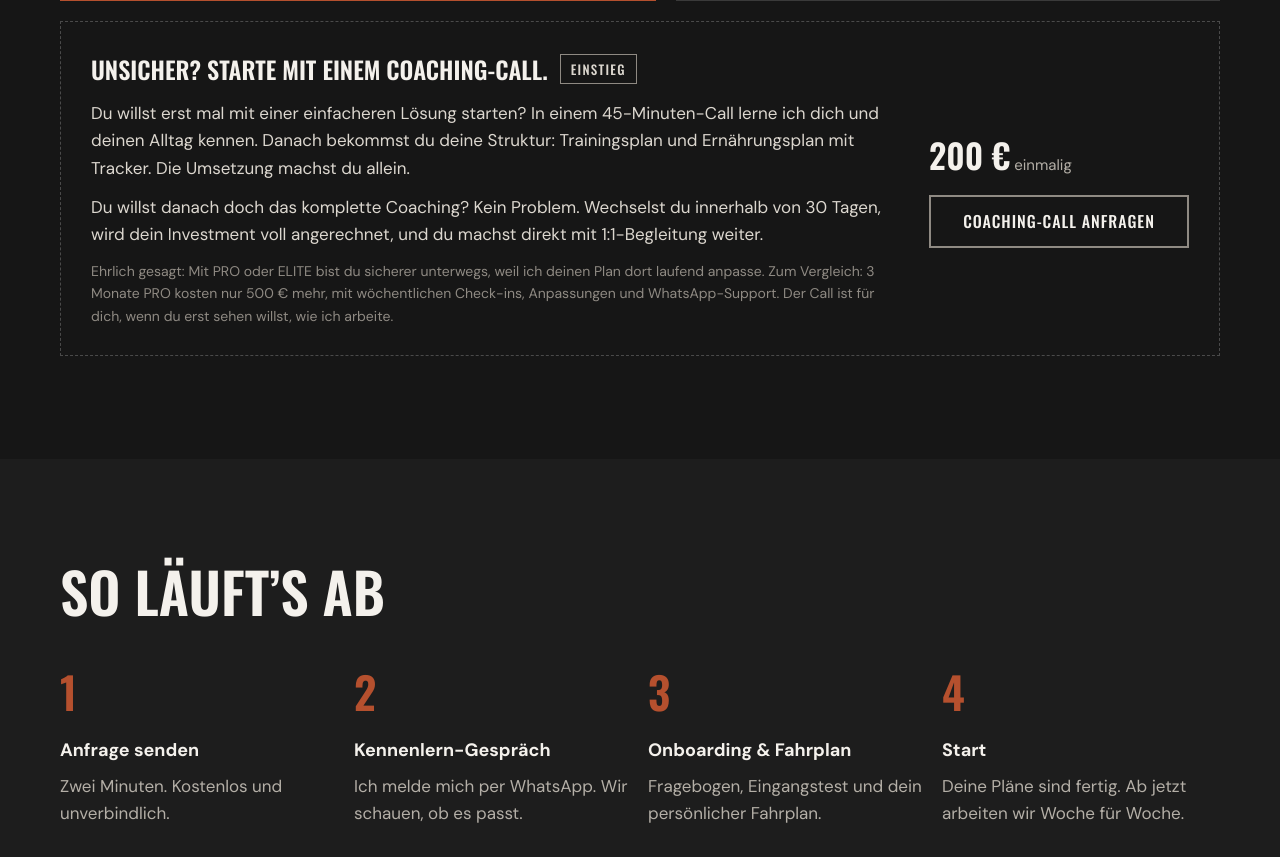
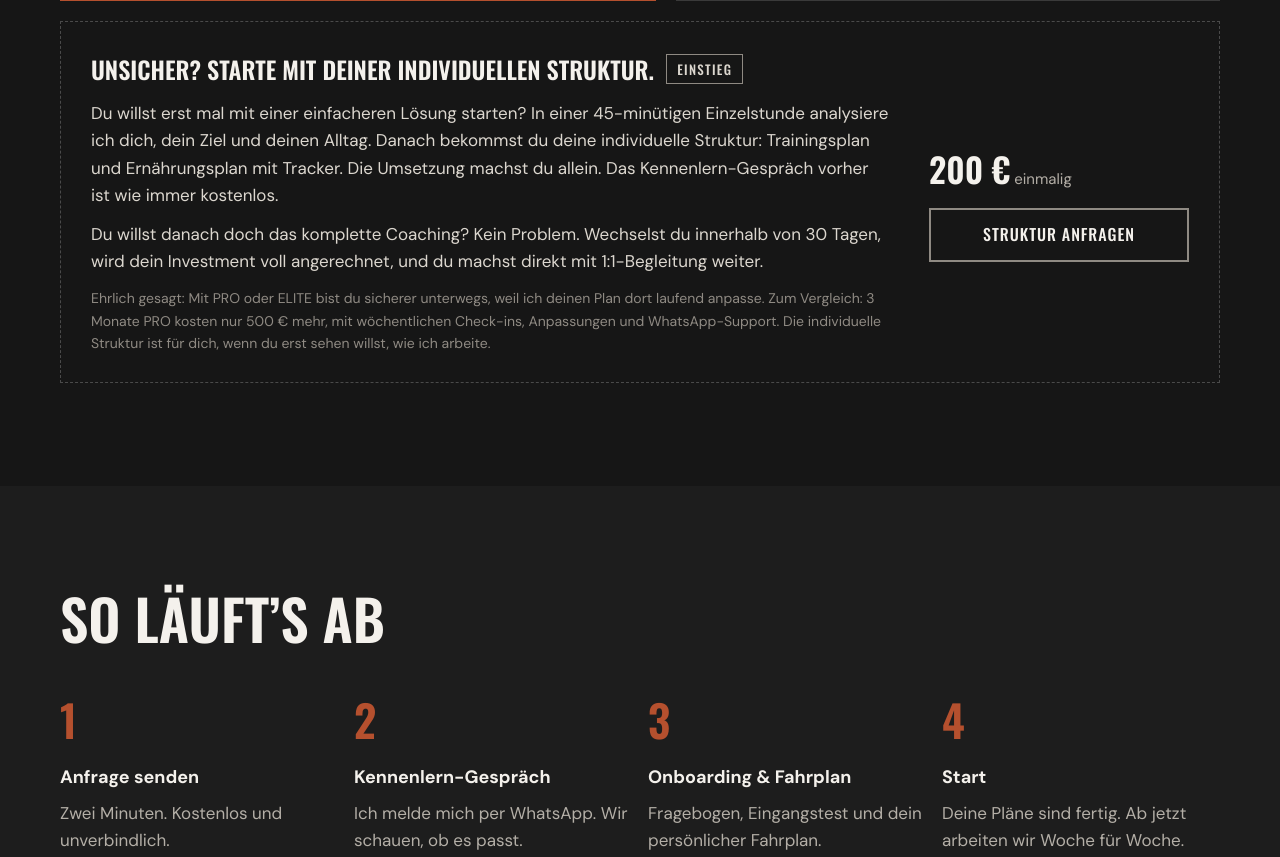
Before and after one commit to dominique-collab/fighting-shape-website, a plain HTML site: page index.html in a window 1280 px wide. Shown: the part 9993-10850 px from the top of the page. Drawn offline with Linux system fonts and the light colour scheme.

Commit message:
Einstiegsangebot heißt jetzt Individuelle Struktur (Einzelstunde statt Call)
Co-Authored-By: Claude Opus 5.5 <noreply@anthropic.com>
Claude-Session: https://claude.ai/code/session_01HwhiYZnF2Bmdezsp4uZYrL

```diff
--- a/index.html
+++ b/index.html
@@ -332,16 +332,16 @@ summary::marker{color:#D9734F}
 <div style="border: 1px dashed #4A4A4A; background: #161616; padding: 28px 30px; display: flex; flex-wrap: wrap; gap: 24px 40px; align-items: center">
 <div style="flex: 1 1 480px; min-width: 0; display: flex; flex-direction: column; gap: 12px">
 <div style="display: flex; align-items: center; gap: 12px; flex-wrap: wrap">
-<div style="font-family: 'Oswald', sans-serif; font-weight: 600; font-size: 24px; text-transform: uppercase">Unsicher? Starte mit einem Coaching-Call.</div>
+<div style="font-family: 'Oswald', sans-serif; font-weight: 600; font-size: 24px; text-transform: uppercase">Unsicher? Starte mit deiner individuellen Struktur.</div>
 <div style="border: 1px solid #8F8A83; color: #DCD7CF; font-family: 'Oswald', sans-serif; font-size: 13px; letter-spacing: 0.1em; padding: 4px 10px">EINSTIEG</div>
 </div>
-<p style="margin: 0; color: #DCD7CF">Du willst erst mal mit einer einfacheren Lösung starten? In einem 45-Minuten-Call lerne ich dich und deinen Alltag kennen. Danach bekommst du deine Struktur: Trainingsplan und Ernährungsplan mit Tracker. Die Umsetzung machst du allein.</p>
+<p style="margin: 0; color: #DCD7CF">Du willst erst mal mit einer einfacheren Lösung starten? In einer 45-minütigen Einzelstunde analysiere ich dich, dein Ziel und deinen Alltag. Danach bekommst du deine individuelle Struktur: Trainingsplan und Ernährungsplan mit Tracker. Die Umsetzung machst du allein. Das Kennenlern-Gespräch vorher ist wie immer kostenlos.</p>
 <p style="margin: 0; color: #DCD7CF">Du willst danach doch das komplette Coaching? Kein Problem. Wechselst du innerhalb von 30 Tagen, wird dein Investment voll angerechnet, und du machst direkt mit 1:1-Begleitung weiter.</p>
-<p style="margin: 0; font-size: 14px; color: #8F8A83">Ehrlich gesagt: Mit PRO oder ELITE bist du sicherer unterwegs, weil ich deinen Plan dort laufend anpasse. Zum Vergleich: 3 Monate PRO kosten nur 500 € mehr, mit wöchentlichen Check-ins, Anpassungen und WhatsApp-Support. Der Call ist für dich, wenn du erst sehen willst, wie ich arbeite.</p>
+<p style="margin: 0; font-size: 14px; color: #8F8A83">Ehrlich gesagt: Mit PRO oder ELITE bist du sicherer unterwegs, weil ich deinen Plan dort laufend anpasse. Zum Vergleich: 3 Monate PRO kosten nur 500 € mehr, mit wöchentlichen Check-ins, Anpassungen und WhatsApp-Support. Die individuelle Struktur ist für dich, wenn du erst sehen willst, wie ich arbeite.</p>
 </div>
 <div style="flex: 0 1 260px; min-width: 0; display: flex; flex-direction: column; gap: 12px">
 <div><span style="font-family: 'Oswald', sans-serif; font-weight: 600; font-size: 34px">200 €</span><span style="font-size: 15px; color: #B4AFA7"> einmalig</span></div>
-<a href="#anfrage" style="text-decoration: none; border: 2px solid #8F8A83; color: #F4F1EC; font-family: 'Oswald', sans-serif; font-weight: 500; font-size: 16px; letter-spacing: 0.06em; padding: 12px 20px; min-height: 48px; box-sizing: border-box; display: flex; align-items: center; justify-content: center">COACHING-CALL ANFRAGEN</a>
+<a href="#anfrage" style="text-decoration: none; border: 2px solid #8F8A83; color: #F4F1EC; font-family: 'Oswald', sans-serif; font-weight: 500; font-size: 16px; letter-spacing: 0.06em; padding: 12px 20px; min-height: 48px; box-sizing: border-box; display: flex; align-items: center; justify-content: center">STRUKTUR ANFRAGEN</a>
 </div>
 </div>
 </div>
@@ -405,7 +405,7 @@ summary::marker{color:#D9734F}
 <div style="display: flex; flex-wrap: wrap; gap: 12px">
 <label style="flex: 1 1 260px; min-width: 0; border: 2px solid #444444; background: #161616; padding: 16px 16px; display: flex; gap: 12px; align-items: flex-start; cursor: pointer"><input type="radio" name="paket" value="elite" required style="margin-top: 5px; accent-color: #B5502E; width: 18px; height: 18px"><span><span style="display: block; font-weight: 700">Maximale Individualität</span><span style="display: block; font-size: 15px; color: #B4AFA7">Fighting Shape Elite</span></span></label>
 <label style="flex: 1 1 260px; min-width: 0; border: 2px solid #B5502E; background: #161616; padding: 16px 16px; display: flex; gap: 12px; align-items: flex-start; cursor: pointer"><input type="radio" name="paket" value="pro" style="margin-top: 5px; accent-color: #B5502E; width: 18px; height: 18px"><span><span style="display: block; font-weight: 700">Bewährtes System</span><span style="display: block; font-size: 15px; color: #B4AFA7">Fighting Shape Pro</span></span></label>
-<label style="flex: 1 1 260px; min-width: 0; border: 2px solid #444444; background: #161616; padding: 16px 16px; display: flex; gap: 12px; align-items: flex-start; cursor: pointer"><input type="radio" name="paket" value="coaching-call" style="margin-top: 5px; accent-color: #B5502E; width: 18px; height: 18px"><span><span style="display: block; font-weight: 700">Erst mal ein Coaching-Call</span><span style="display: block; font-size: 15px; color: #B4AFA7">Einstieg, 200 € einmalig</span></span></label>
+<label style="flex: 1 1 260px; min-width: 0; border: 2px solid #444444; background: #161616; padding: 16px 16px; display: flex; gap: 12px; align-items: flex-start; cursor: pointer"><input type="radio" name="paket" value="individuelle-struktur" style="margin-top: 5px; accent-color: #B5502E; width: 18px; height: 18px"><span><span style="display: block; font-weight: 700">Erst mal meine individuelle Struktur</span><span style="display: block; font-size: 15px; color: #B4AFA7">Einstieg, 200 € einmalig</span></span></label>
 </div>
 </fieldset>
 <label style="display: flex; gap: 12px; align-items: flex-start; font-size: 14px; color: #B4AFA7; cursor: pointer"><input type="checkbox" name="einwilligung" required style="margin-top: 3px; accent-color: #B5502E; width: 18px; height: 18px; flex: none"><span>Ich willige ein, dass meine Angaben, auch Angaben zu meiner Gesundheit, zur Bearbeitung meiner Anfrage verarbeitet werden. Details in der <a href="/datenschutz.html" style="color: #D9734F">Datenschutzerklärung</a>. Widerruf jederzeit per E-Mail möglich.</span></label>
```
Also changed, not shown: agb.html (+3 -3 lines).
